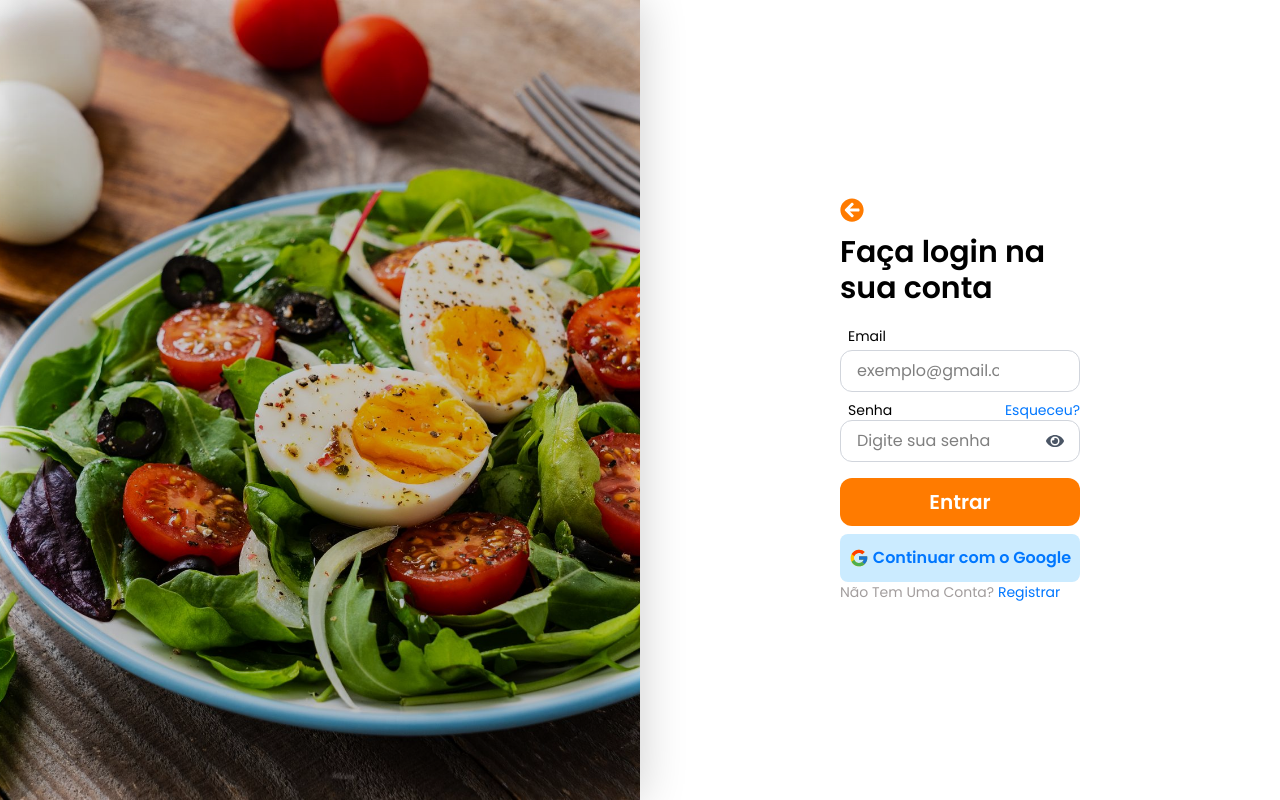
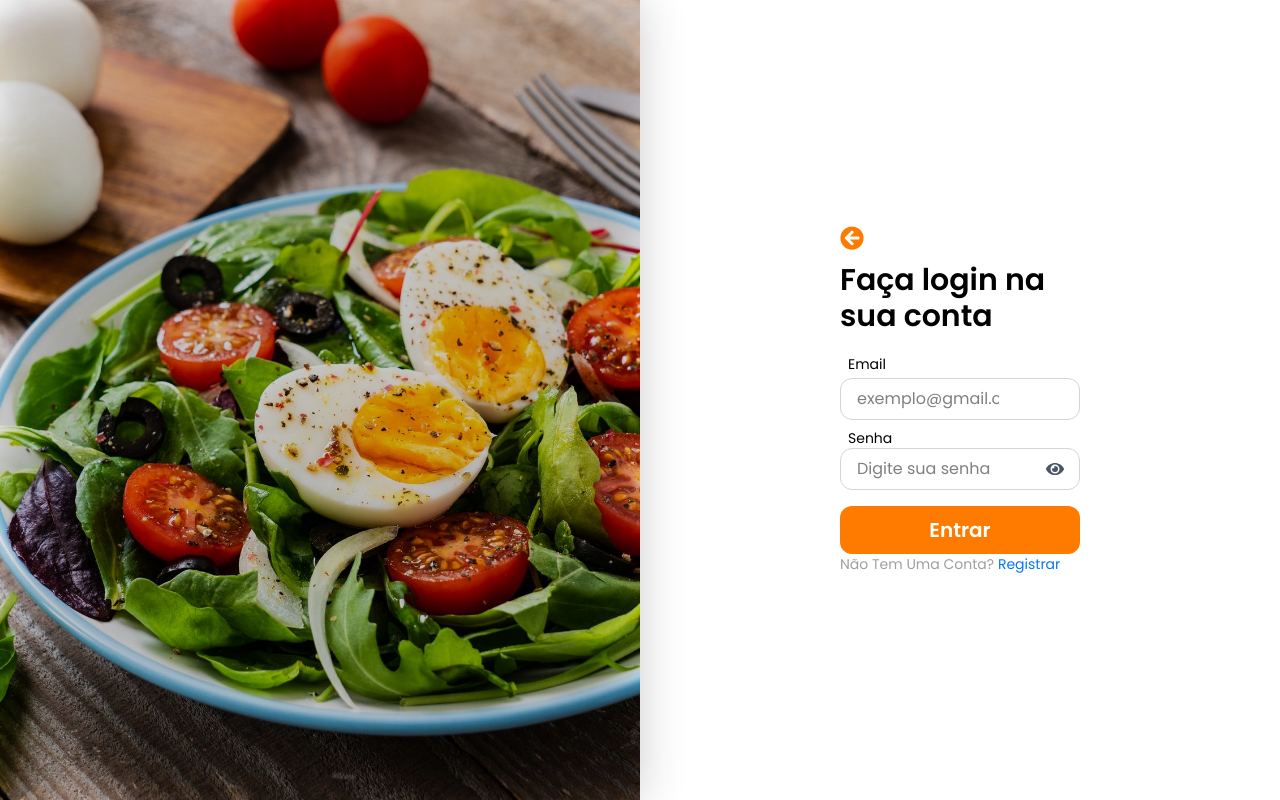
Before and after one commit to EricSemCDev/123receitas.com, a React (Vite) app in the folder Frontend/: page /Login in a window 1280 px wide. Built offline with nearby package versions, Linux system fonts and the light colour scheme.

Commit message:
Ultimas alterações para finalização

```diff
--- a/Frontend/src/Components/LoginPageComponents/Login.jsx
+++ b/Frontend/src/Components/LoginPageComponents/Login.jsx
@@ -61,9 +61,6 @@ export default function Login() {
       <div className="mb-2 w-full">
         <div className="flex justify-between">
           <p className="text-sm text-[#00000] mx-2">Senha</p>
-          <div className="flex justify-end">
-            <Link to={"/"} className="font-sm text-sm text-[#0077FF] transition-all duration-100 ease-in-out transform hover:font-bold">Esqueceu?</Link>
-          </div>
         </div>
         <div className="relative flex justify-center items-center">
           <input
@@ -91,12 +88,6 @@ export default function Login() {
         <p className="text-white font-semibold text-xl">Entrar</p>
       </button>
 
-      {/* Login com Google */}
-      <button className="cursor-pointer w-full h-12 mt-2 rounded-lg flex justify-center items-center space-x-1 bg-[#CBEBFF] hover:bg-[#A1DBFF] transition-all duration-300 ease-in-out transform hover:scale-98">
-        <FcGoogle className="text-xl" />
-        <p className="text-[#0077FF] font-semibold text-1xl">Continuar com o Google</p>
-      </button>
-
       {/* Link para registrar */}
       <div className="w-full flex justify-end">
         <p className="font-sm text-[#A29D9D] text-sm w-60">
```
